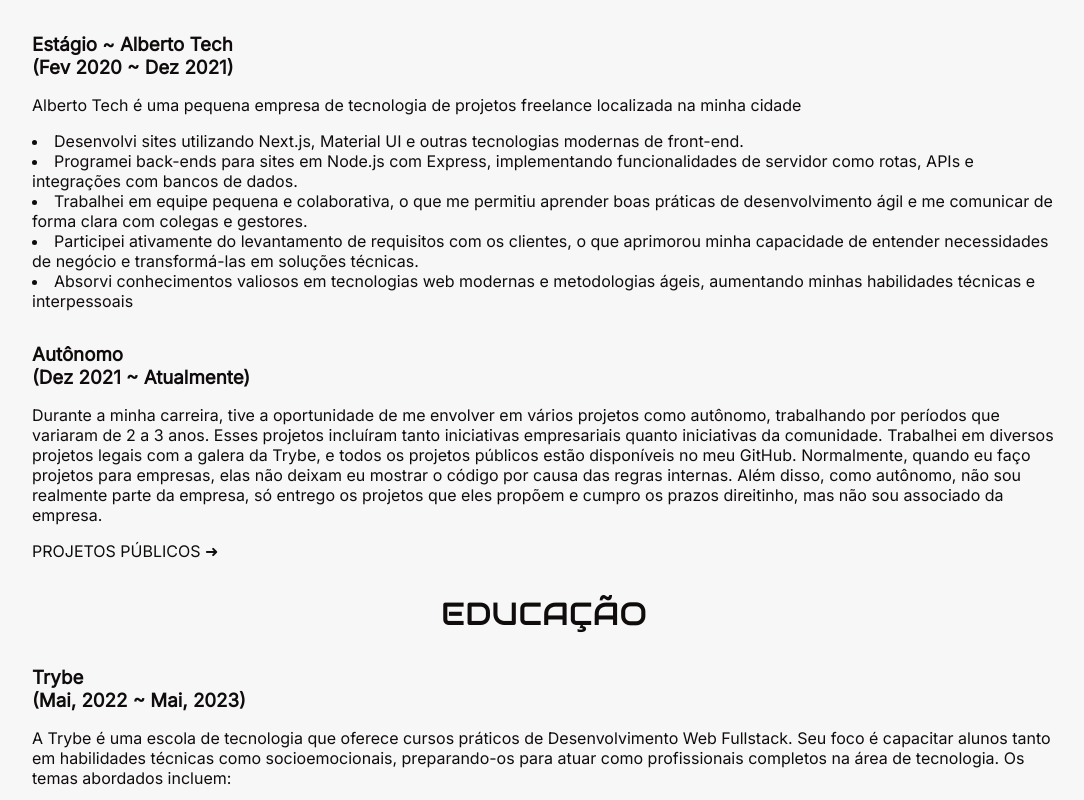
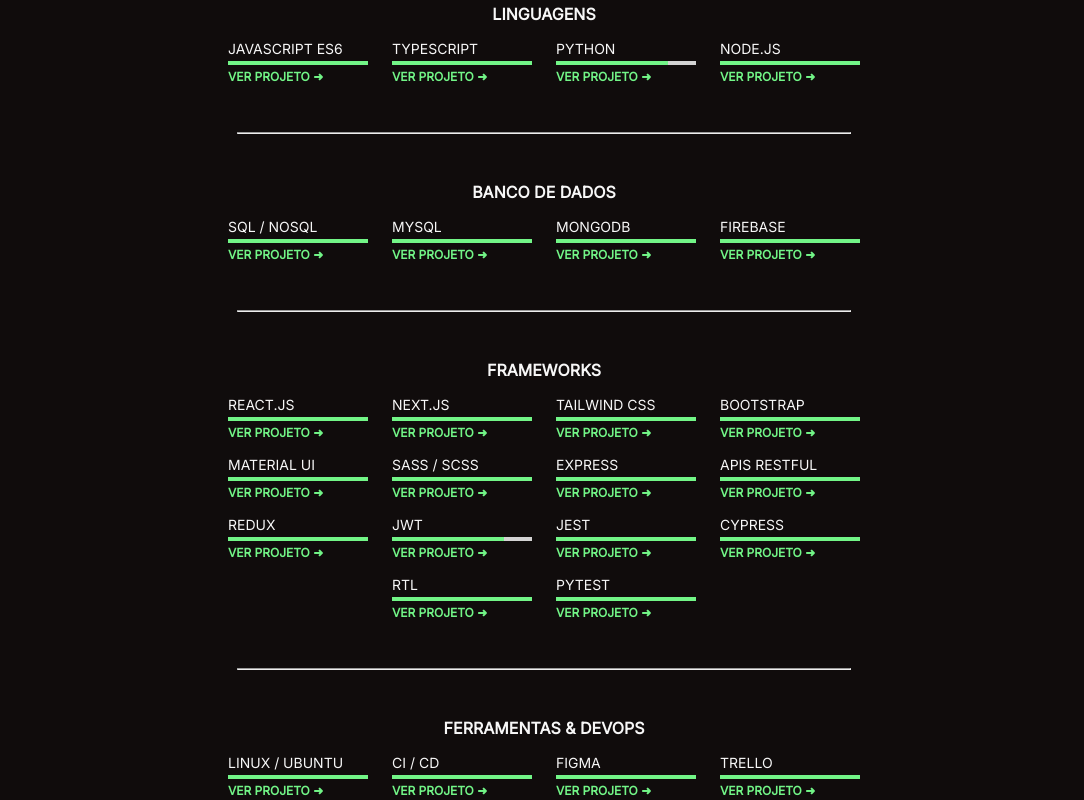
Before and after one commit to steteler/steteler-portfolio, a Next.js app: page / in a window 1280 px wide. Shown: the part 2780-3580 px from the top of the page, without its empty margins (96-1180 px from the left). Built offline with nearby package versions, Linux system fonts and the light colour scheme.

Commit message:
refactor(components/skill): trocado o nome do arquivo e adicionado novas tecnologias

```diff
--- /dev/null
+++ b/components/Section/Skill/index.jsx
@@ -0,0 +1,69 @@
+import Title from '@components/Title.jsx';
+import TechnologyContainer from '@components/Section/Skill/Technology/TechnologyContainer.jsx';
+import styles from '@styles/Section/Skill/Skill.module.css';
+
+export default function Skill() {
+  const languages = [
+    { technology: 'javascript es6', link: 'https://github.com/steteler?tab=repositories', percentage: '100%' },
+    { technology: 'typescript', link: 'https://github.com/steteler?tab=repositories', percentage: '100%' },
+    { technology: 'python', link: 'https://github.com/steteler?tab=repositories', percentage: '80%' },
+    { technology: 'node.js', link: 'https://github.com/steteler?tab=repositories', percentage: '100%' },
+  ];
+
+  const databases = [
+    { technology: 'sql / nosql', link: 'https://github.com/steteler?tab=repositories', percentage: '100%' },
+    { technology: 'mysql', link: 'https://github.com/steteler?tab=repositories', percentage: '100%' },
+    { technology: 'mongodb', link: 'https://github.com/steteler?tab=repositories', percentage: '100%' },
+    { technology: 'firebase', link: 'https://github.com/steteler?tab=repositories', percentage: '100%' },
+  ];
+
+  const frameworks = [
+    { technology: 'react.js', link: 'https://github.com/steteler?tab=repositories', percentage: '100%' },
+    { technology: 'next.js', link: 'https://github.com/steteler?tab=repositories', percentage: '100%' },
+    { technology: 'tailwind css', link: 'https://github.com/steteler?tab=repositories', percentage: '100%' },
+    { technology: 'bootstrap', link: 'https://github.com/steteler?tab=repositories', percentage: '100%' },
+    { technology: 'material ui', link: 'https://github.com/steteler?tab=repositories', percentage: '100%' },
+    { technology: 'sass / scss', link: 'https://github.com/steteler?tab=repositories', percentage: '100%' },
+    { technology: 'express', link: 'https://github.com/steteler?tab=repositories', percentage: '100%' },
+    { technology: 'apis restful', link: 'https://github.com/steteler?tab=repositories', percentage: '100%' },
+    { technology: 'redux', link: 'https://github.com/steteler?tab=repositories', percentage: '100%' },
+    { technology: 'jwt', link: 'https://github.com/steteler?tab=repositories', percentage: '80%' },
+    { technology: 'jest', link: 'https://github.com/steteler?tab=repositories', percentage: '100%' },
+    { technology: 'cypress', link: 'https://github.com/steteler?tab=repositories', percentage: '100%' },
+    { technology: 'rtl', link: 'https://github.com/steteler?tab=repositories', percentage: '100%' },
+    { technology: 'pytest', link: 'https://github.com/steteler?tab=repositories', percentage: '100%' },
+  ];
+
+  const tools = [
+    { technology: 'linux / ubuntu', link: 'https://github.com/steteler?tab=repositories', percentage: '100%' },
+    { technology: 'ci / cd', link: 'https://github.com/steteler?tab=repositories', percentage: '100%' },
+    { technology: 'figma', link: 'https://github.com/steteler?tab=repositories', percentage: '100%' },
+    { technology: 'trello', link: 'https://github.com/steteler?tab=repositories', percentage: '100%' },
+    { technology: 'docker', link: 'https://github.com/steteler?tab=repositories', percentage: '100%' },
+    { technology: 'docker compose', link: 'https://github.com/steteler?tab=repositories', percentage: '100%' },
+  ];
+  return (
+    <section className={styles.skill} id="skill">
+      <Title text="habilidades" />
+      <TechnologyContainer
+        technologies={languages}
+        title="linguagens"
+      />
+      <hr style={{ width: '80%' }} />
+      <TechnologyContainer
+        technologies={databases}
+        title="banco de dados"
+      />
+      <hr style={{ width: '80%' }} />
+      <TechnologyContainer
+        technologies={frameworks}
+        title="frameworks"
+      />
+      <hr style={{ width: '80%' }} />
+      <TechnologyContainer
+        technologies={tools}
+        title="ferramentas & devops"
+      />
+    </section>
+  );
+}
```
Also changed, not shown: components/Section/Skill/Skill.jsx (deleted, +0 -64 lines).
